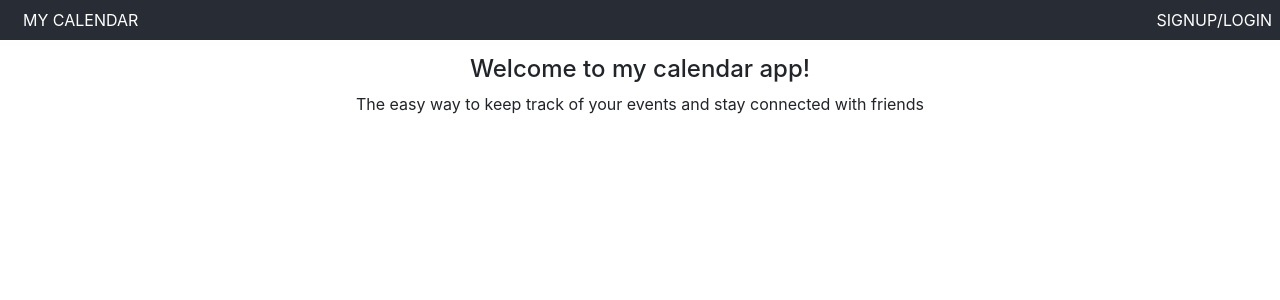
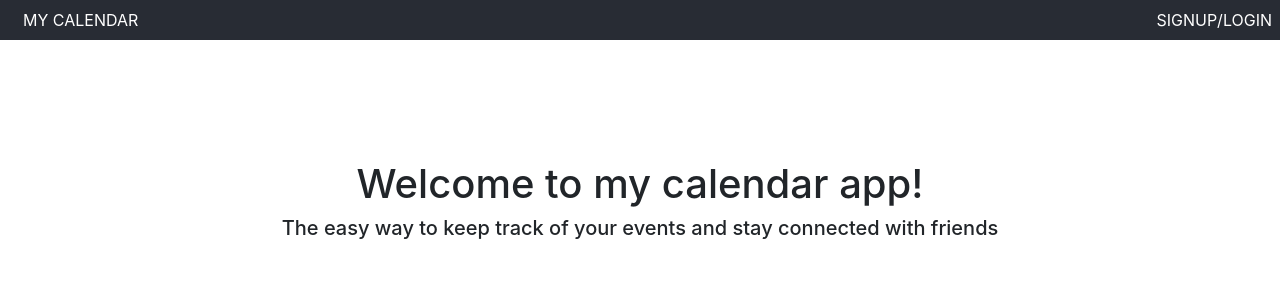
Before and after one commit to kthib16/react-calendar-app, a React (Create React App) app: page / in a window 1280 px wide. Shown: the top 300 px of the page. Built offline with nearby package versions, Linux system fonts and the light colour scheme; no server answers; the database is empty.

Commit message:
updates styling

```diff
--- a/src/App.css
+++ b/src/App.css
@@ -104,3 +104,7 @@ main{
   height: 2rem;
   border-radius: 50px 50px;
 }
+
+.home{
+  margin-top: 15vh
+}
--- a/src/pages/CreateEvent.js
+++ b/src/pages/CreateEvent.js
@@ -97,6 +97,9 @@ handleSubmit = e => {
         <div className='form-group'>
           <input onChange={this.handleChange} value={this.state.date} name="date" placeholder="YYYY-MM-DD" className="form-control" />
         </div>
+        <div className='form-group'>
+          <input onChange={this.handleChange} value={this.state.image} name='image' placeholder='image url' className="form-control" />
+        </div>
         <div >
         <button onClick={this.handleSubmit} type="submit" className="btn btn-primary">Create Event</button>
         </div>
--- a/src/pages/Home.js
+++ b/src/pages/Home.js
@@ -3,10 +3,10 @@ import React from 'react';
 export default class Home extends React.Component {
   render(){
     return (
-      <main>
-      <h4>Welcome to my calendar app!</h4>
-      <p>The easy way to keep track of your events and stay connected with friends</p>
-      </main>
+      <div className='home'>
+      <h1>Welcome to my calendar app!</h1>
+      <h5>The easy way to keep track of your events and stay connected with friends</h5>
+      </div>
     )
   }
 }
```
